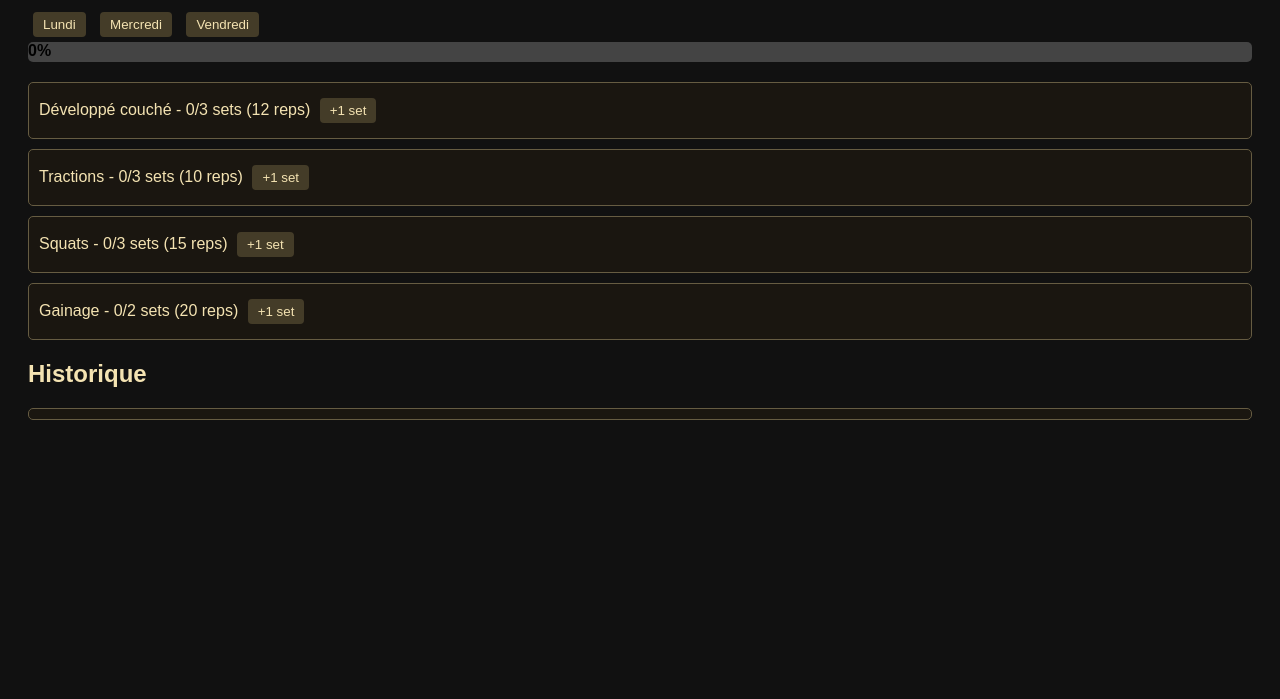
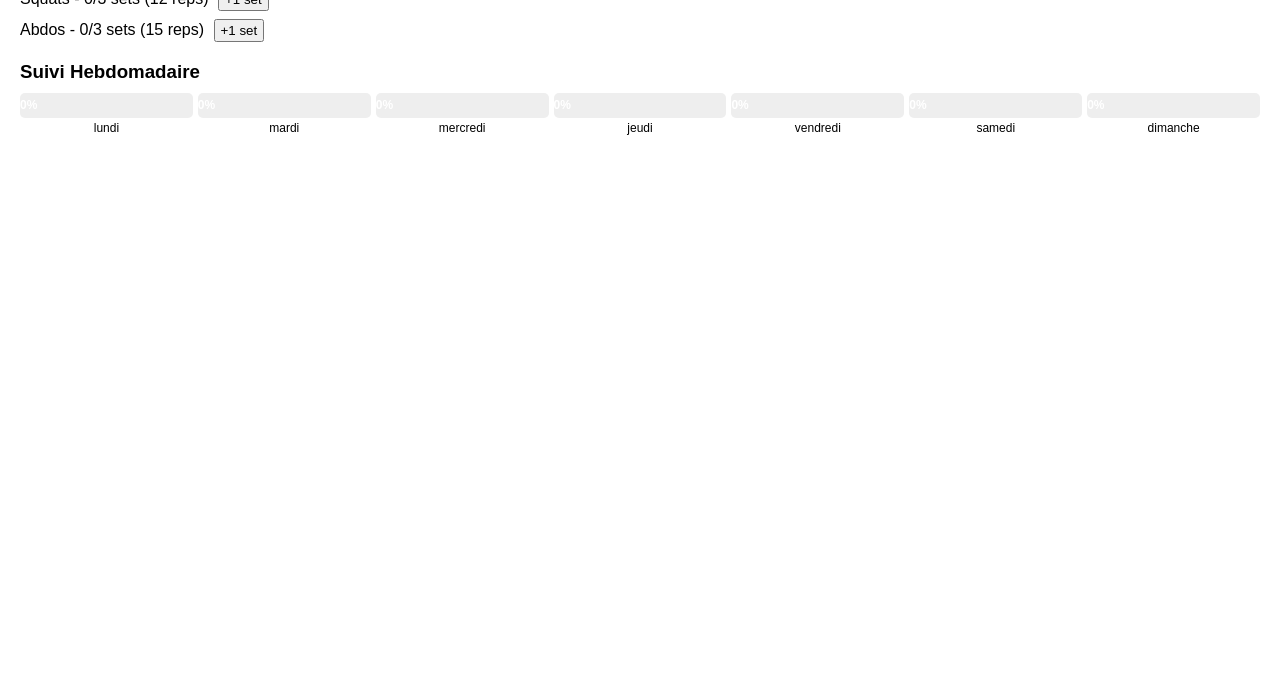
Before and after one commit to ludobruel9131-max/gym-app, a plain HTML site: page index.html in a window 1280 px wide. Shown: the part 101-800 px from the top of the page. Drawn offline with Linux system fonts and the light colour scheme.

Commit message:
Update index.html

```diff
--- a/index.html
+++ b/index.html
@@ -2,113 +2,151 @@
 <html lang="fr">
 <head>
   <meta charset="UTF-8">
-<title>Full Body Tracker</title>
+  <meta name="viewport" content="width=device-width, initial-scale=1.0">
+  <title>Suivi Musculation</title>
   <style>
-body { background-color: #111; color: #f4e3b2; font-family: sans-serif; padding: 20px; }
-h1 { color: #e1c699; }
-button { margin: 5px; padding: 5px 10px; background-color: #443c28; color: #f4e3b2; border: none; border-radius: 4px; cursor: pointer; }
-button:hover { background-color: #665c42; }
-.exercise { margin-bottom: 10px; padding: 10px; border: 1px solid #665c42; border-radius: 5px; background-color: #1a1610; }
-.progress-bar { background: #444; width: 100%; height: 20px; border-radius: 5px; overflow: hidden; margin-bottom: 20px; }
-.progress-fill { background: #b5a05b; width: 0%; height: 100%; text-align: center; color: #000; font-weight: bold; }
-#historyList { max-height: 200px; overflow-y: auto; border: 1px solid #665c42; padding: 5px; border-radius: 5px; background-color: #1a1610; }
+    body {
+      font-family: Arial, sans-serif;
+      margin: 20px;
+    }
+
+    h2, h3 {
+      margin-bottom: 10px;
+    }
+
+    #exerciseList div {
+      margin-bottom: 8px;
+    }
+
+    button {
+      margin-left: 5px;
+      padding: 2px 5px;
+    }
+
+    /* Dashboard Hebdomadaire */
+    #weeklyBars {
+      display: flex;
+      gap: 5px;
+      margin-top: 10px;
+    }
+    .dayBar {
+      flex: 1;
+      height: 25px;
+      position: relative;
+      background-color: #eee;
+      border-radius: 5px;
+      overflow: hidden;
+    }
+    .fillBar {
+      height: 100%;
+      width: 0%;
+      text-align: center;
+      color: white;
+      font-size: 12px;
+      line-height: 25px;
+      font-weight: bold;
+    }
+    .dayLabel {
+      text-align: center;
+      margin-top: 3px;
+      font-size: 12px;
+    }
   </style>
 </head>
 <body>
-<h1>Full Body Tracker</h1>
+  <h2>Mes Exercices du Jour</h2>
+  <div id="exerciseList"></div>
 
-<div>
-  <button onclick="changeDay('Lundi')">Lundi</button>
-  <button onclick="changeDay('Mercredi')">Mercredi</button>
-  <button onclick="changeDay('Vendredi')">Vendredi</button>
+  <h3>Suivi Hebdomadaire</h3>
+  <div id="weeklyDashboard">
+    <div id="weeklyBars"></div>
   </div>
 
-<div class="progress-bar"><div id="progressFill" class="progress-fill">0%</div></div>
+  <script>
+    const currentDay = new Date().toLocaleDateString('fr-FR', { weekday: 'long' });
 
-<div id="exerciseList"></div>
+    let exercises = [
+      { name: "Pompes", reps: 10, sets: 3, doneSets: 0 },
+      { name: "Squats", reps: 12, sets: 3, doneSets: 0 },
+      { name: "Abdos", reps: 15, sets: 3, doneSets: 0 }
+    ];
 
-<h2>Historique</h2>
-<ul id="historyList"></ul>
-
-<script>
-const exercisesPool = {
-  'Push': ['Pompes', 'Développé couché', 'Dips'],
-  'Legs': ['Squats', 'Fentes', 'Soulevé de terre jambes tendues'],
-  'Core': ['Abdos', 'Gainage', 'Crunchs'],
-  'Pull': ['Tractions', 'Rowing', 'Curl biceps']
+    const weeklySessions = {
+      "lundi": false,
+      "mardi": false,
+      "mercredi": false,
+      "jeudi": false,
+      "vendredi": false,
+      "samedi": false,
+      "dimanche": false
     };
 
-let currentDay = 'Lundi';
-let exercises = [];
-let weeklyHistory = JSON.parse(localStorage.getItem('weeklyHistory')) || [];
+    const exerciseList = document.getElementById('exerciseList');
 
-const exerciseList = document.getElementById('exerciseList');
-const historyList = document.getElementById('historyList');
-const progressFill = document.getElementById('progressFill');
-
-function getRandomExercise(type) {
-  const pool = exercisesPool[type];
-  return pool[Math.floor(Math.random() * pool.length)];
+    function markDone(index) {
+      if (exercises[index].doneSets < exercises[index].sets) {
+        exercises[index].doneSets++;
+      }
+      renderExercises();
     }
 
-function generateSession() {
-  // On choisit 1 push, 1 pull, 1 legs, 1 core
-  return [
-    { name: getRandomExercise('Push'), sets: 3, reps: 12, doneSets: 0 },
-    { name: getRandomExercise('Pull'), sets: 3, reps: 10, doneSets: 0 },
-    { name: getRandomExercise('Legs'), sets: 3, reps: 15, doneSets: 0 },
-    { name: getRandomExercise('Core'), sets: 2, reps: 20, doneSets: 0 }
-  ];
+    function renderWeeklyDashboard() {
+      const container = document.getElementById('weeklyBars');
+      container.innerHTML = '';
+
+      Object.keys(weeklySessions).forEach(day => {
+        const barContainer = document.createElement('div');
+        barContainer.style.flex = '1';
+
+        const dayBar = document.createElement('div');
+        dayBar.className = 'dayBar';
+
+        const fillBar = document.createElement('div');
+        fillBar.className = 'fillBar';
+
+        let percent = 0;
+        if (day === currentDay.toLowerCase() && exercises.length > 0) {
+          const totalSets = exercises.reduce((sum, ex) => sum + ex.sets, 0);
+          const doneSets = exercises.reduce((sum, ex) => sum + ex.doneSets, 0);
+          percent = totalSets === 0 ? 0 : Math.round((doneSets / totalSets) * 100);
+        } else {
+          percent = weeklySessions[day] ? 100 : 0;
+        }
+
+        fillBar.style.width = percent + '%';
+        if (percent === 100) fillBar.style.backgroundColor = '#4caf50';
+        else if (percent > 0) fillBar.style.backgroundColor = '#ff9800';
+        else fillBar.style.backgroundColor = '#f44336';
+
+        fillBar.textContent = percent + '%';
+
+        const label = document.createElement('div');
+        label.className = 'dayLabel';
+        label.textContent = day;
+
+        dayBar.appendChild(fillBar);
+        barContainer.appendChild(dayBar);
+        barContainer.appendChild(label);
+        container.appendChild(barContainer);
+      });
     }
 
     function renderExercises() {
       exerciseList.innerHTML = '';
       exercises.forEach((ex, index) => {
+        const doneClass = ex.doneSets === ex.sets ? 'style="text-decoration: line-through; color: #777;"' : '';
         const div = document.createElement('div');
         div.className = 'exercise';
-    div.innerHTML = `${ex.name} - ${ex.doneSets}/${ex.sets} sets (${ex.reps} reps) <button onclick="markDone(${index})">+1 set</button>`;
+        div.innerHTML = `
+          <span ${doneClass}>${ex.name} - ${ex.doneSets}/${ex.sets} sets (${ex.reps} reps)</span>
+          <button onclick="markDone(${index})">+1 set</button>
+        `;
         exerciseList.appendChild(div);
       });
-  updateProgress();
+      renderWeeklyDashboard();
     }
 
-function markDone(index) {
-  if (exercises[index].doneSets < exercises[index].sets) {
-    exercises[index].doneSets += 1;
-    weeklyHistory.push({day: currentDay, name: exercises[index].name, reps: exercises[index].reps});
-    localStorage.setItem('weeklyHistory', JSON.stringify(weeklyHistory));
     renderExercises();
-    renderHistory();
-  }
-}
-
-function renderHistory() {
-  historyList.innerHTML = '';
-  weeklyHistory.forEach(entry => {
-    const li = document.createElement('li');
-    li.textContent = `${entry.day} - ${entry.name} (${entry.reps} reps)`;
-    historyList.appendChild(li);
-  });
-}
-
-function changeDay(day) {
-  currentDay = day;
-  exercises = generateSession();
-  renderExercises();
-}
-
-function updateProgress() {
-  const totalSets = exercises.reduce((sum, ex) => sum + ex.sets, 0);
-  const doneSets = exercises.reduce((sum, ex) => sum + ex.doneSets, 0);
-  const percent = totalSets === 0 ? 0 : Math.round((doneSets / totalSets) * 100);
-  progressFill.style.width = percent + '%';
-  progressFill.textContent = percent + '%';
-}
-
-// initialisation
-exercises = generateSession();
-renderExercises();
-renderHistory();
   </script>
 </body>
 </html>
```
Lines whose indentation alone changed are shown as unchanged.
